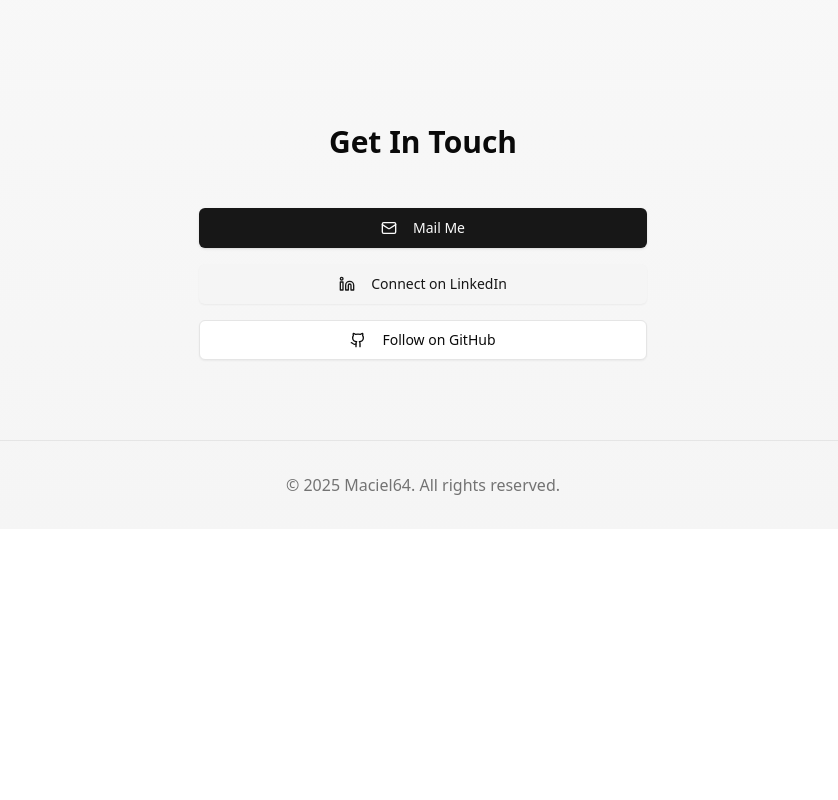
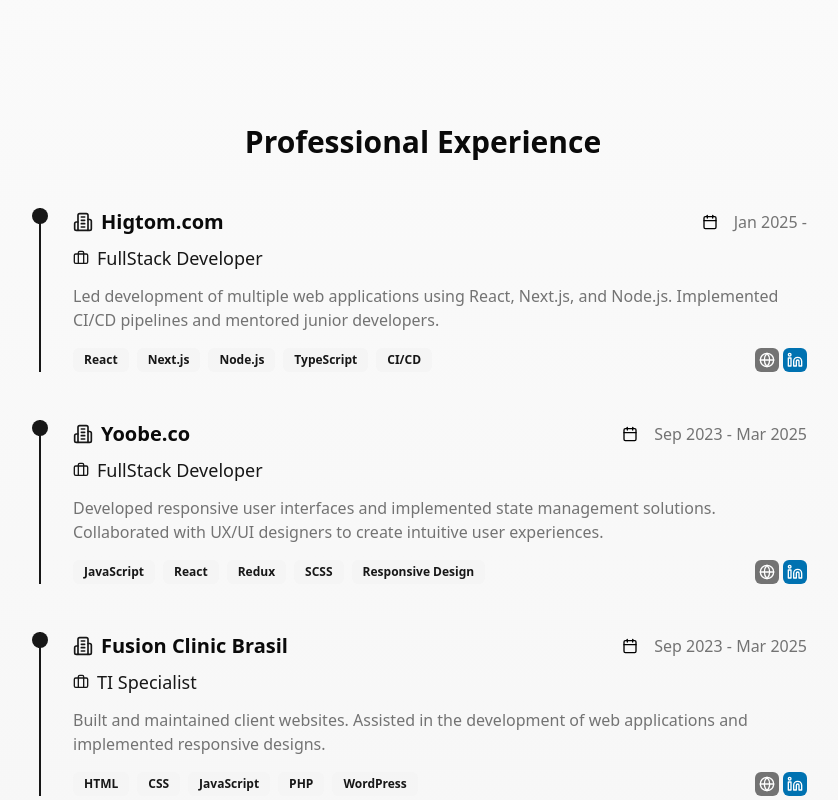
Before and after one commit to Maciel64/portfolio, a Next.js app: page /en in a window 1280 px wide. Shown: the part 1500-2300 px from the top of the page, without its empty margins (217-1055 px from the left). Before the commit the page ends 2029 px from the top, so only its background shows below. Built offline with nearby package versions, Linux system fonts and the light colour scheme.

Commit message:
feat: Professional Experiences

```diff
--- a/messages/en.json
+++ b/messages/en.json
@@ -16,5 +16,13 @@
   "View Project": "View Project",
   "Client Project": "Client Projec",
   "Maciel Suassuna | Typescript Fullstack Developer": "Maciel Suassuna | Typescript Fullstack Developer",
-  "Maciel Gomes Suassuna Júnior Portfolio": "Maciel Gomes Suassuna Júnior Portfolio"
+  "Maciel Gomes Suassuna Júnior Portfolio": "Maciel Gomes Suassuna Júnior Portfolio",
+  "Professional Experience": "Professional Experience",
+  "FullStack Developer": "FullStack Developer",
+  "TI Specialist": "TI Specialist",
+  "TimeUnits": {
+    "years": "{count, plural, =1 {1 year} other {# years}}",
+    "months": "{count, plural, =1 {1 month} other {# months}}",
+    "days": "{count, plural, =1 {1 day} other {# days}}"
+  }
 }
--- a/messages/es.json
+++ b/messages/es.json
@@ -2,8 +2,8 @@
   "Full Stack Developer passionate about creating beautiful and functional web applications": "Desarrollador Full Stack apasionado por crear aplicaciones web visualmente atractivas y funcionales",
   "About": "Sobre mí",
   "Skills": "Habilidades",
+  "Project": "Proyecto",
   "Projects": "Proyectos",
-  "Project": "Proyecto",
   "Contact": "Contacto",
   "Contact Me": "Contáctame",
   "Skills & Technologies": "Habilidades y Tecnologías",
@@ -15,6 +15,16 @@
   "All rights reserved": "Todos los derechos reservados",
   "View Project": "Ver Proyecto",
   "Client Project": "Proyecto Cliente",
+  "Personal Project": "Proyecto Personal",
+  "Academic Project": "Proyecto Académico",
   "Maciel Suassuna | Typescript Fullstack Developer": "Maciel Suassuna | Desarrollador Fullstack de Typescript",
-  "Maciel Gomes Suassuna Júnior Portfolio": "Portafolio de Maciel Gomes Suassuna Júnior"
+  "Maciel Gomes Suassuna Júnior Portfolio": "Portafolio de Maciel Gomes Suassuna Júnior",
+  "Professional Experience": "Experiencia Profesional",
+  "FullStack Developer": "Desarrollador FullStack",
+  "TI Specialist": "Especialista en TI",
+  "TimeUnits": {
+    "years": "{count, plural, =1 {1 año} other {# años}}",
+    "months": "{count, plural, =1 {1 mes} other {# meses}}",
+    "days": "{count, plural, =1 {1 día} other {# días}}"
+  }
 }
--- a/messages/pt.json
+++ b/messages/pt.json
@@ -18,5 +18,13 @@
   "Personal Project": "Projeto Pessoal",
   "Academic Project": "Projeto Acadêmico",
   "Maciel Suassuna | Typescript Fullstack Developer": "Maciel Suassuna | Desenvolvedor Fullstack Typescript",
-  "Maciel Gomes Suassuna Júnior Portfolio": "Portfólio de Maciel Gomes Suassuna Júnior"
+  "Maciel Gomes Suassuna Júnior Portfolio": "Portfólio de Maciel Gomes Suassuna Júnior",
+  "Professional Experience": "Experiência Profissional",
+  "FullStack Developer": "Desenvolvedor FullStack",
+  "TI Specialist": "Especialista em TI",
+  "TimeUnits": {
+    "years": "{count, plural, =1 {1 ano} other {# anos}}",
+    "months": "{count, plural, =1 {1 mês} other {# meses}}",
+    "days": "{count, plural, =1 {1 dia} other {# dias}}"
+  }
 }
--- a/src/app/[locale]/page.tsx
+++ b/src/app/[locale]/page.tsx
@@ -11,6 +11,7 @@
 import { projects } from "@/helpers/projects";
 
 import { ProjectCard } from "@/components/project-card";
+import ExperienceSection from "@/components/sections/experiences-section";
 
 export default function Portfolio() {
   const t = useTranslations();
@@ -43,6 +44,9 @@
             </Button>
             <Button variant="ghost" asChild>
               <Link href="#projects">{t("Projects")}</Link>
+            </Button>
+            <Button variant="ghost" asChild>
+              <Link href="#experience">{t("Professional Experience")}</Link>
             </Button>
             <Button variant="ghost" asChild>
               <Link href="#contact">{t("Contact")}</Link>
@@ -110,6 +114,8 @@
           </div>
         </motion.section>
 
+        <ExperienceSection />
+
         <motion.section
           id="contact"
           initial={{ opacity: 0 }}
--- /dev/null
+++ b/src/components/sections/experiences-section.tsx
@@ -0,0 +1,120 @@
+"use client";
+
+import { motion } from "framer-motion";
+import { useTranslations } from "next-intl";
+import { Calendar, Building2, Briefcase, Globe, Linkedin } from "lucide-react";
+import { Badge } from "@/components/ui/badge";
+import { useExperiences } from "@/hooks/use-experiences";
+import {
+  Tooltip,
+  TooltipContent,
+  TooltipProvider,
+  TooltipTrigger,
+} from "../ui/tooltip";
+import Link from "next/link";
+import { useDate } from "@/hooks/use-date";
+
+export default function ExperienceSection() {
+  const t = useTranslations();
+  const { experiences } = useExperiences();
+  const { formatDate, timeDistance } = useDate();
+
+  const container = {
+    hidden: { opacity: 0 },
+    show: {
+      opacity: 1,
+      transition: {
+        staggerChildren: 0.2,
+      },
+    },
+  };
+
+  const item = {
+    hidden: { opacity: 0, y: 20 },
+    show: { opacity: 1, y: 0 },
+  };
+
+  return (
+    <motion.section
+      id="experience"
+      variants={container}
+      initial="hidden"
+      whileInView="show"
+      viewport={{ once: true }}
+      className="py-20"
+    >
+      <h2 className="text-3xl font-bold text-center mb-12">
+        {t("Professional Experience")}
+      </h2>
+
+      <div className="max-w-3xl mx-auto">
+        {experiences.map((exp, index) => (
+          <motion.div
+            key={index}
+            variants={item}
+            className="mb-12 relative pl-8 border-l-2 border-primary"
+          >
+            <div className="absolute -left-[9px] top-0 w-4 h-4 rounded-full bg-primary" />
+
+            <div className="mb-2 flex flex-col sm:flex-row sm:items-center sm:justify-between gap-2">
+              <div className="flex items-center gap-2">
+                <Building2 className="w-5 h-5 text-primary" />
+                <h3 className="text-xl font-semibold">{exp.company}</h3>
+              </div>
+              <div className="flex items-center gap-2 text-muted-foreground">
+                <TooltipProvider>
+                  <Tooltip>
+                    <TooltipTrigger>
+                      <Calendar className="w-4 h-4 mx-2 text-black" />
+                    </TooltipTrigger>
+                    <TooltipContent>
+                      {timeDistance(exp.init, exp.end ?? new Date())}
+                    </TooltipContent>
+                  </Tooltip>
+                </TooltipProvider>
+
+                <span>
+                  {formatDate(exp.init)} - {exp.end && formatDate(exp.end)}
+                </span>
+              </div>
+            </div>
+
+            <div className="flex items-center gap-2 mb-3 text-lg text-primary">
+              <Briefcase className="w-4 h-4" />
+              <span>{exp.role}</span>
+            </div>
+
+            <p className="mb-4 text-muted-foreground">{exp.description}</p>
+
+            <div className="w-full flex justify-between">
+              <div className="flex flex-wrap gap-2">
+                {exp.skills.map((skill) => (
+                  <Badge key={skill} variant="secondary">
+                    {skill}
+                  </Badge>
+                ))}
+              </div>
+
+              <div className="flex gap-1">
+                <Link
+                  href={exp.site}
+                  about="_blank"
+                  className="bg-muted-foreground p-1 rounded-md text-white"
+                >
+                  <Globe className="w-4 h-4" />
+                </Link>
+                <Link
+                  href={exp.site}
+                  about="_blank"
+                  className="bg-linkedin p-1 rounded-md text-white"
+                >
+                  <Linkedin className="w-4 h-4" />
+                </Link>
+              </div>
+            </div>
+          </motion.div>
+        ))}
+      </div>
+    </motion.section>
+  );
+}
--- /dev/null
+++ b/src/hooks/use-date.tsx
@@ -0,0 +1,65 @@
+import { useFormatter, useLocale, useTranslations } from "next-intl";
+
+export function useDate() {
+  const formatter = useFormatter();
+  const locale = useLocale();
+  const t = useTranslations("TimeUnits");
+
+  const formatDate = (date: Date) =>
+    formatter.dateTime(date, {
+      month: "short",
+      year: "numeric",
+    });
+
+  const getDuration = (start: Date, end: Date) => {
+    const from = start < end ? start : end;
+    const to = start < end ? end : start;
+
+    let years = to.getFullYear() - from.getFullYear();
+    let months = to.getMonth() - from.getMonth();
+    let days = to.getDate() - from.getDate();
+
+    if (days < 0) {
+      const lastDayOfMonth = new Date(
+        to.getFullYear(),
+        to.getMonth(),
+        0
+      ).getDate();
+      days += lastDayOfMonth;
+      months--;
+    }
+
+    if (months < 0) {
+      years--;
+      months += 12;
+    }
+
+    return { years, months, days };
+  };
+
+  const timeDistance = (start: Date, end: Date) => {
+    const { years, months, days } = getDuration(start, end);
+    const parts: string[] = [];
+
+    if (years > 0) {
+      parts.push(t("years", { count: years }));
+    }
+    if (months > 0) {
+      parts.push(t("months", { count: months }));
+    }
+    if (days > 0) {
+      parts.push(t("days", { count: days }));
+    }
+
+    return new Intl.ListFormat(locale, {
+      style: "long",
+      type: "conjunction",
+    }).format(parts);
+  };
+
+  return {
+    formatDate,
+    getDuration,
+    timeDistance,
+  };
+}
--- /dev/null
+++ b/src/hooks/use-experiences.tsx
@@ -0,0 +1,57 @@
+import { useTranslations } from "next-intl";
+
+interface Experience {
+  company: string;
+  role: string;
+  init: Date;
+  end?: Date;
+  description: string;
+  skills: string[];
+  linkedin: string;
+  site: string;
+}
+export function useExperiences() {
+  const t = useTranslations();
+
+  const experiences: Experience[] = [
+    {
+      company: "Higtom.com",
+      role: t("FullStack Developer"),
+      init: new Date(2025, 0, 28),
+      description: t(
+        "Led development of multiple web applications using React, Next.js, and Node.js. Implemented CI/CD pipelines and mentored junior developers."
+      ),
+      skills: ["React", "Next.js", "Node.js", "TypeScript", "CI/CD"],
+      site: "https://hightomdev.com/",
+      linkedin: "https://www.linkedin.com/company/hightom/",
+    },
+    {
+      company: "Yoobe.co",
+      role: t("FullStack Developer"),
+      init: new Date(2023, 8, 8),
+      end: new Date(2025, 2, 5),
+      description: t(
+        "Developed responsive user interfaces and implemented state management solutions. Collaborated with UX/UI designers to create intuitive user experiences."
+      ),
+      skills: ["JavaScript", "React", "Redux", "SCSS", "Responsive Design"],
+      linkedin: "https://www.linkedin.com/company/yoobe-co/",
+      site: "https://yoobe.co/",
+    },
+    {
+      company: "Fusion Clinic Brasil",
+      role: "TI Specialist",
+      init: new Date(2023, 8, 13),
+      end: new Date(2025, 2, 5),
+      description: t(
+        "Built and maintained client websites. Assisted in the development of web applications and implemented responsive designs."
+      ),
+      skills: ["HTML", "CSS", "JavaScript", "PHP", "WordPress"],
+      linkedin: "https://www.linkedin.com/company/fusion-clinic-brasil/",
+      site: "https://fusionclinic.com.br",
+    },
+  ];
+
+  return {
+    experiences,
+  };
+}
--- a/tailwind.config.ts
+++ b/tailwind.config.ts
@@ -11,6 +11,7 @@
   theme: {
     extend: {
       colors: {
+        linkedin: "#0072b1",
         background: "hsl(var(--background))",
         foreground: "hsl(var(--foreground))",
         card: {
```
